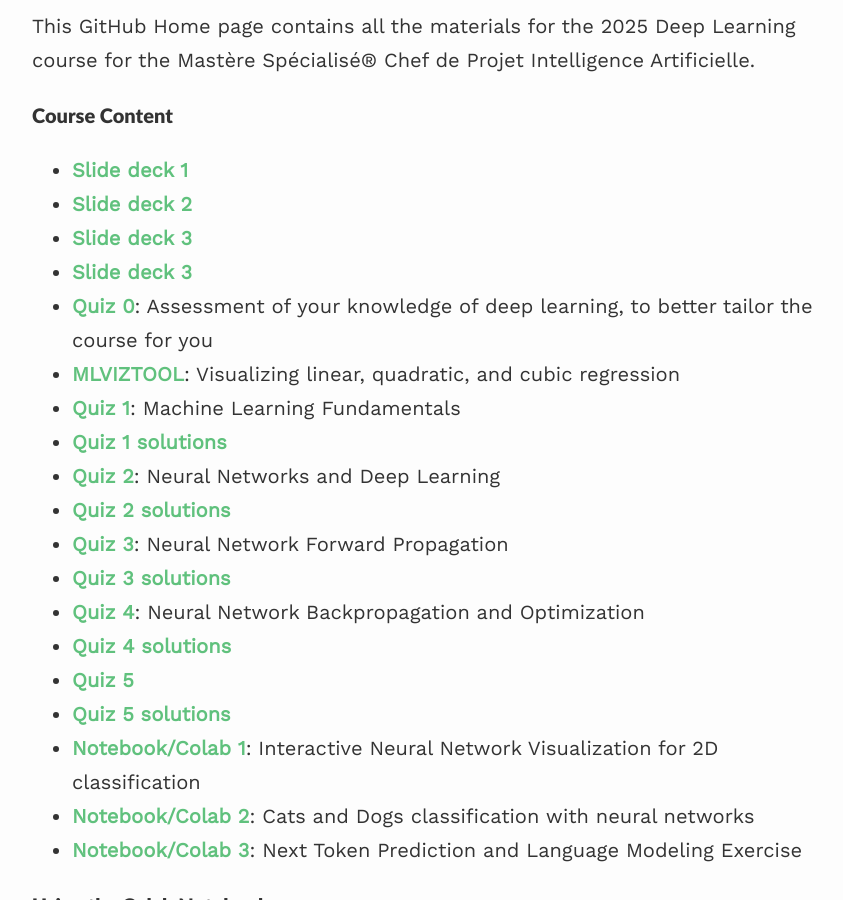
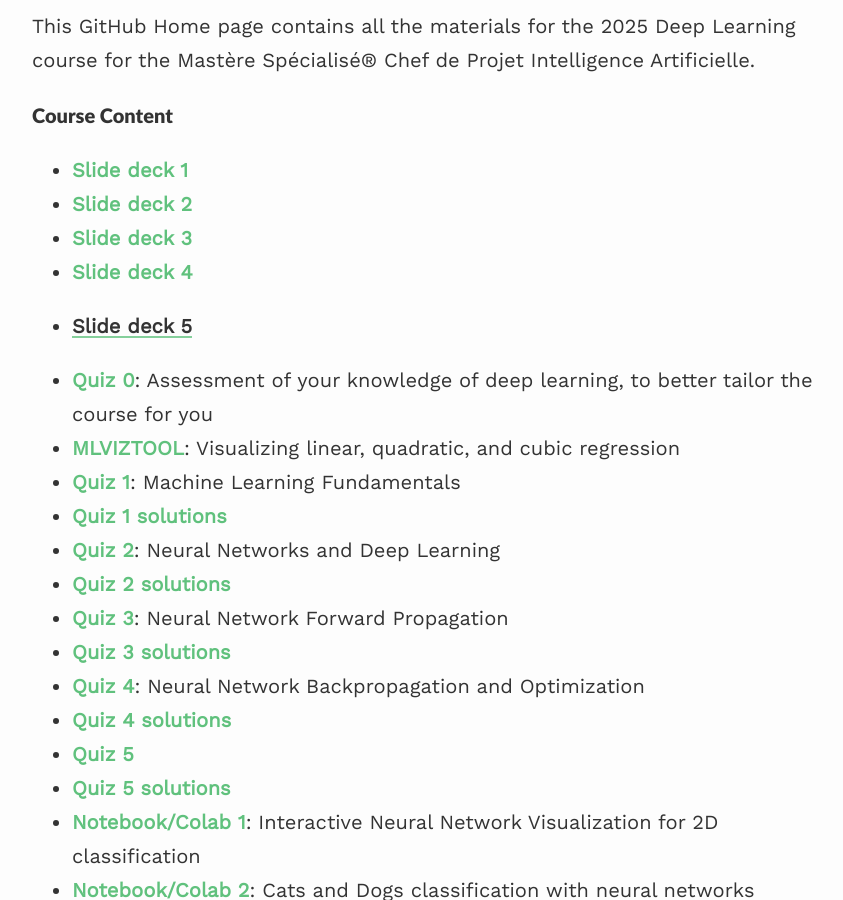
Before and after one commit to saleml/saleml.github.io, a Jekyll site: the page built from sk25.md, in a window 1280 px wide and 900 px high, scrolled down 333 px. Shown: the whole window, without its empty margins (208-1051 px from the left). Built offline with Jekyll 4.4.1, drawn with Linux system fonts in a browser that asks for light colours; nearby versions of some CDN libraries.

Commit message:
Update SKEMA 2025 Deep Learning course page by adding slide decks for sessions 4 and 5.

```diff
--- a/sk25.md
+++ b/sk25.md
@@ -19,7 +19,9 @@
 - [**Slide deck 1**]({{ site.baseurl }}/assets/files/skema2025_course/session1.pdf)
 - [**Slide deck 2**]({{ site.baseurl }}/assets/files/skema2025_course/session2.pdf)
 - [**Slide deck 3**]({{ site.baseurl }}/assets/files/skema2025_course/session3.pdf)
-- [**Slide deck 3**]({{ site.baseurl }}/assets/files/skema2025_course/session4.pdf)
+- [**Slide deck 4**]({{ site.baseurl }}/assets/files/skema2025_course/session4.pdf)
+- [**Slide deck 5**]({{ site.baseurl }}/assets/files/skema2025_course/session5.pdf)
+
 - [**Quiz 0**](https://docs.google.com/forms/d/e/1FAIpQLSdVYm9_lK7Q87IpkafAuzP3taJE8rx7M206frlNSRsuRAHH_A/viewform?usp=dialog): Assessment of your knowledge of deep learning, to better tailor the course for you
 - [**MLVIZTOOL**](https://la7.lu/ml-viz-tool-skema2025/): Visualizing linear, quadratic, and cubic regression
 - [**Quiz 1**](https://docs.google.com/forms/d/e/1FAIpQLSdUtTBULIdHHy1n1FN2eXMk6bj10ALGCPlrQjEdlWQvZIBcpQ/viewform): Machine Learning Fundamentals
```
Also changed, not shown: 1 other file.
